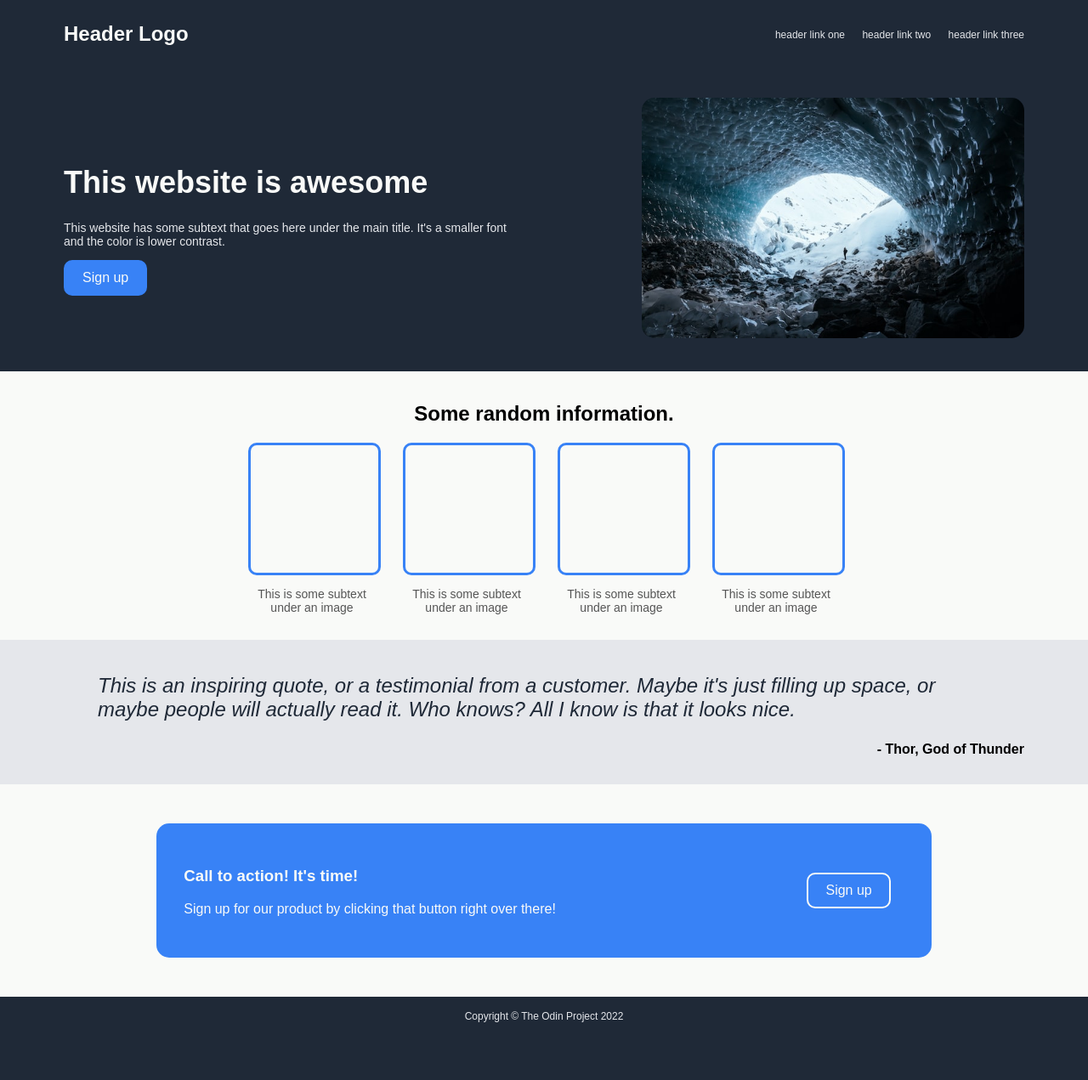
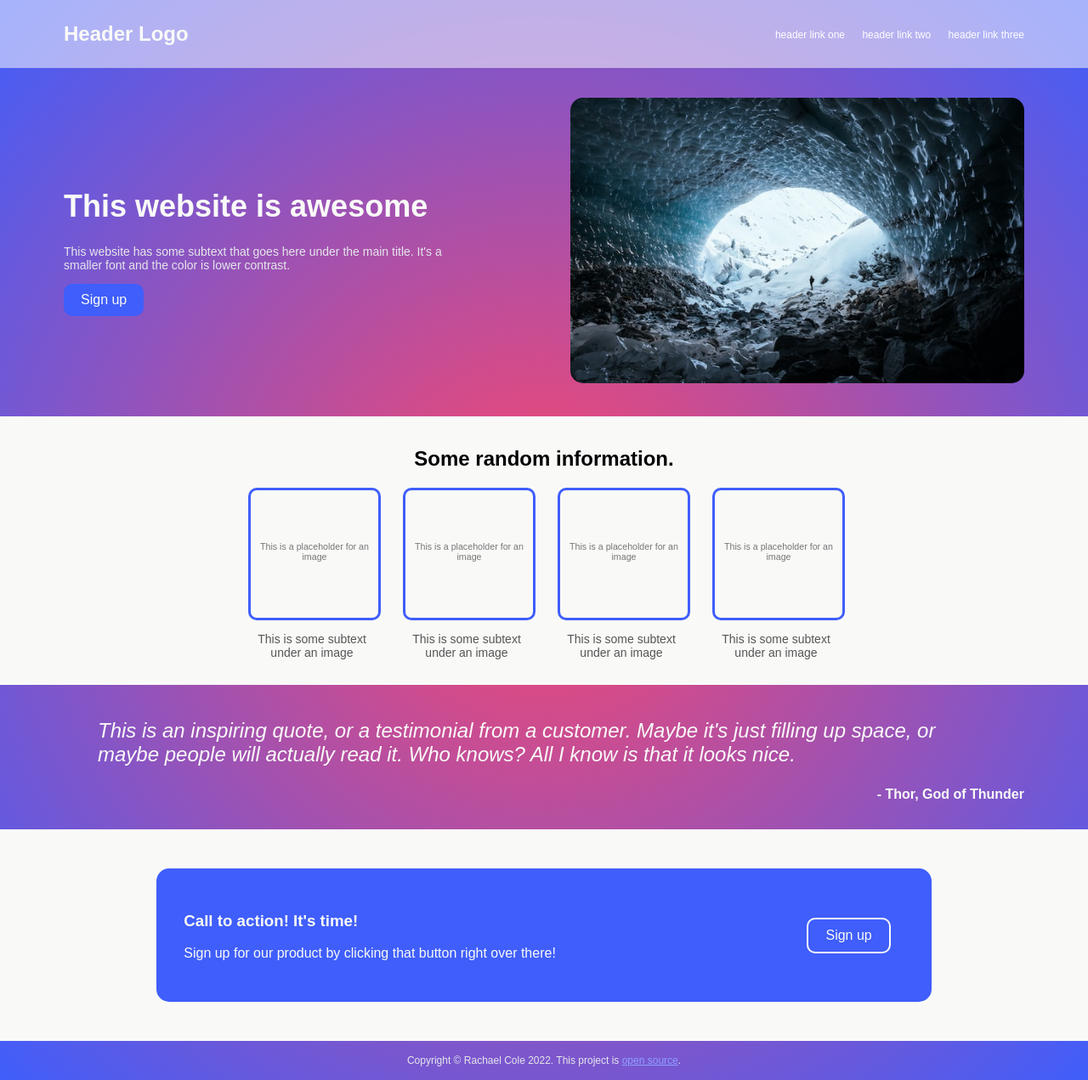
Before and after one commit to jcrachael/tod-landing-page, a plain HTML site: page index.html in a window 1280 px wide. Shown: the whole page at 85% size. Before the commit the page ends 1219 px from the top, so only its background shows below. Drawn offline with Linux system fonts and the light colour scheme.

Commit message:
Update README.md, CSS styling

```diff
--- a/index.html
+++ b/index.html
@@ -28,26 +28,26 @@
         <p>This website has some subtext that goes here under the main title. It's a smaller font and the color is lower contrast.</p>
         <button>Sign up</button>
       </div>
-      <div class="banner-right"><img src="background.jpg" alt="a cave entrance"></div>
+      <div class="banner-right"><img src="background.jpg" alt="a cave entrance" class="responsive"></div>
     </div>
 
     <div class="content">
       <h2>Some random information.</h2>
       <div class="card-container">
         <div class="card">
-          <div class="card-img"></div>
+          <div class="card-img"><p>This is a placeholder for an image</p></div>
           <p class="card-subtitle">This is some subtext under an image</p>
         </div>
         <div class="card">
-          <div class="card-img"></div>
+          <div class="card-img"><p>This is a placeholder for an image</p></div>
           <p class="card-subtitle">This is some subtext under an image</p>
         </div>
         <div class="card">
-          <div class="card-img"></div>
+          <div class="card-img"><p>This is a placeholder for an image</p></div>
           <p class="card-subtitle">This is some subtext under an image</p>
         </div>
         <div class="card">
-          <div class="card-img"></div>
+          <div class="card-img"><p>This is a placeholder for an image</p></div>
           <p class="card-subtitle">This is some subtext under an image</p>
         </div>
       </div>
@@ -72,7 +72,7 @@
   </div>
 
     <footer>
-      Copyright © The Odin Project 2022
+      Copyright © Rachael Cole 2022. This project is&nbsp;<a href="https://github.com/jcrachael/tod-landing-page/">open source</a>.
     </footer>
   </body>
 </html>
--- a/style.css
+++ b/style.css
@@ -1,17 +1,20 @@
 body {
   font-family: Arial, Helvetica, sans-serif;
-  margin: 0;
-  padding: 0;
-  background-color: #1f2937;
+  margin: 0px;
+  padding: 0px;
+  max-width: 100%;
+  background: rgba(252,70,107,1);
+  background: radial-gradient(circle, rgba(252,70,107,1) 0%, rgba(63,94,251,1) 100%);
 }
 
 header {
   display: flex;
   align-items: center;
   justify-content: space-between;
-  background-color: #1f2937;
+  background-color: rgba(255, 255, 255, 0.534);
   height: 80px;
-  margin: 0px 75px;
+  padding: 0 75px;
+  margin: 0px;
 }
 
 .header-logo {
@@ -21,6 +24,12 @@ header {
 
 }
 
+button {
+  -webkit-transition-duration: 0.4s; /* Safari */
+  transition-duration: 0.4s;
+}
+
+
 .nav-buttons ul li {
   list-style-type: none;
   display: inline;
@@ -29,14 +38,14 @@ header {
 
 header .nav-buttons ul li a {
   text-decoration: none;
-  color: #e5e7eb;
+  color: white;
   font-size: 12px;
 }
 
 
 header .nav-buttons ul li a:hover {
   text-decoration: underline;
-  color: #555555;
+  color: rgba(63,94,251,1);
  }
 
 
@@ -61,8 +70,8 @@ header .nav-buttons ul li a:hover {
 }
 
 .banner-left button {
-  background-color: #3882f6;
-  border: 2px #3882f6 solid;
+  background-color: rgba(63,94,251,1);
+  border: none;
   border-radius: 10px;
   padding: 10px 20px;
   color: #f9faf8;
@@ -70,21 +79,24 @@ header .nav-buttons ul li a:hover {
 }
 
 .banner-left button:hover {
-  background-color: #1f2937;
+  background-color: rgba(252,70,107,1);
   cursor: pointer;
-  color: #3882f6;
+  color: #f9faf8;
 }
 
 .banner-left button:active {
-  background-color: #1f2937;
+  background-color: rgba(252,70,107,1);
   cursor: grabbing;
-  color: #3882f6;
+  color: #f9faf8;
 }
 
 .banner-right img {
-  max-width: 450px;
   border-radius: 15px;
+  width: 100%;
+  height: auto;
 }
+
+
 
 .content {
   background-color: #f9faf8;
@@ -106,13 +118,25 @@ header .nav-buttons ul li a:hover {
 
 .card {
   width:150px;
-
+  transition: transform 0.2s;
 }
 .card-img {
   width: 150px;
   height: 150px;
-  border: 3px #3882f6 solid;
+  border: 3px rgba(63,94,251,1) solid;
   border-radius: 10px;
+
+}
+
+.card:hover {
+  transform: scale(1.1);
+}
+
+.card-img > p {
+  margin-top: 60px;
+  text-align: center;
+  font-size: 8pt;
+  color:#777;
 }
 
 .card-subtitle {
@@ -122,7 +146,6 @@ header .nav-buttons ul li a:hover {
 }
 
 .feature {
-  background-color: #e5e7eb;
   margin: 0px;
   padding: 16px 75px;
 }
@@ -131,17 +154,18 @@ blockquote {
   font-size: 24px;
   font-weight: light;
   font-style: italic;
-  color: #1f2937;
+  color: #f9faf8;
 }
 
 p.quote-attr {
+  color: #f9faf8;
   text-align: end;
   font-weight: bold;
 }
 
 .cta {
   margin: 30px;
-  background-color: #3882f6;
+  background-color: rgba(63,94,251,1);
   border-radius: 15px;
   padding: 32px;
   color: #f9faf8;
@@ -152,8 +176,8 @@ p.quote-attr {
 }
 
 .cta button {
-  background-color: #3882f6;
-  border: #f9faf8 2px solid;
+  background-color: rgba(63,94,251,1);
+  border: 2px #f9faf8 solid;
   border-radius: 10px;
   padding: 10px 20px;
   color: #f9faf8;
@@ -162,15 +186,15 @@ p.quote-attr {
 }
 
 .cta button:hover {
-  background-color: #f9faf8;
+  background-color: rgba(252,70,107,1);
   cursor: pointer;
-  color: #3882f6;
+  color: #f9faf8;
 }
 
 .cta button:active {
   background-color: #f9faf8;
   cursor: grabbing;
-  color: #3882f6;
+  color: rgba(252,70,107,1);
 }
 
 footer {
@@ -182,3 +206,11 @@ footer {
   color: #e5e7eb;
   font-size: 12px;
 }
+
+footer a {
+  color: rgb(143, 161, 255)
+}
+
+footer a:hover {
+  color: rgb(210, 217, 255)
+}
```
Also changed, not shown: 1 other file.
